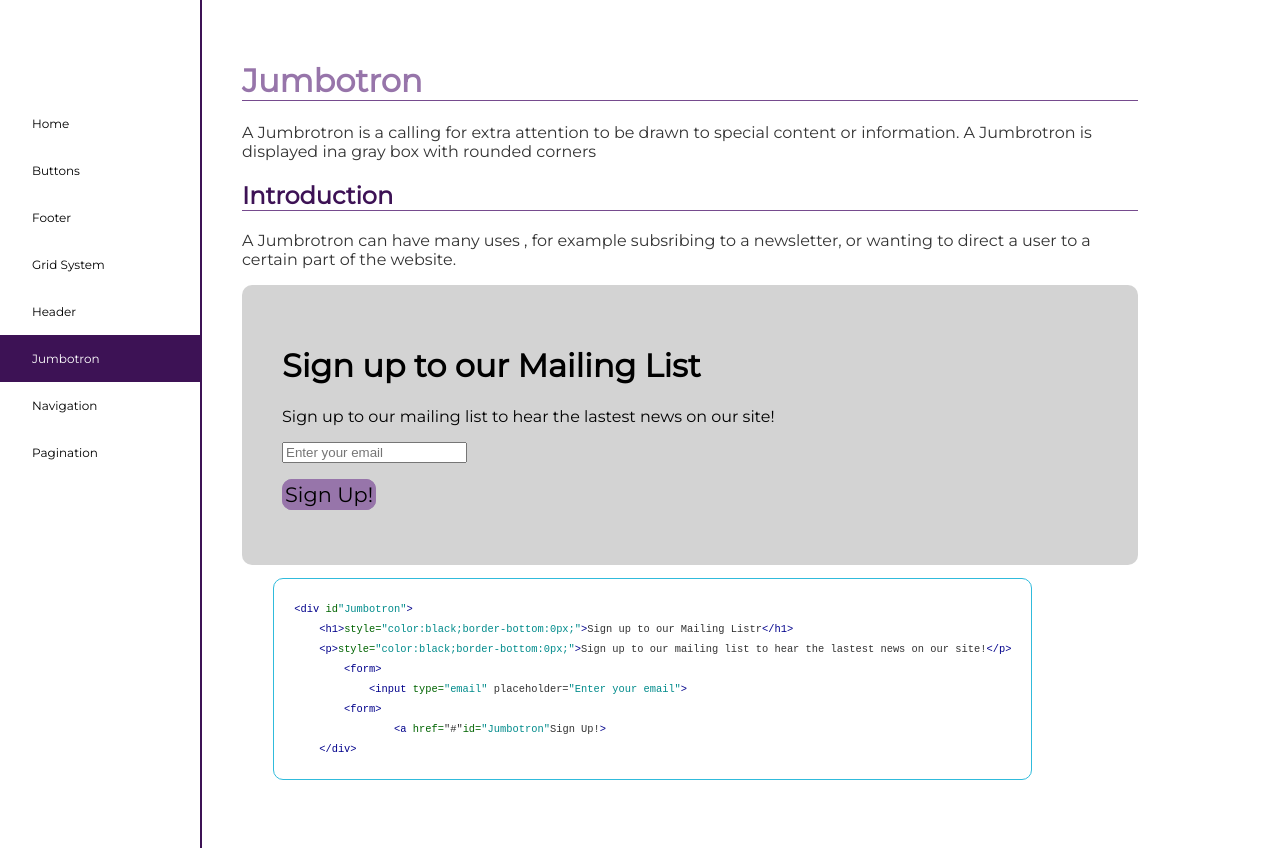
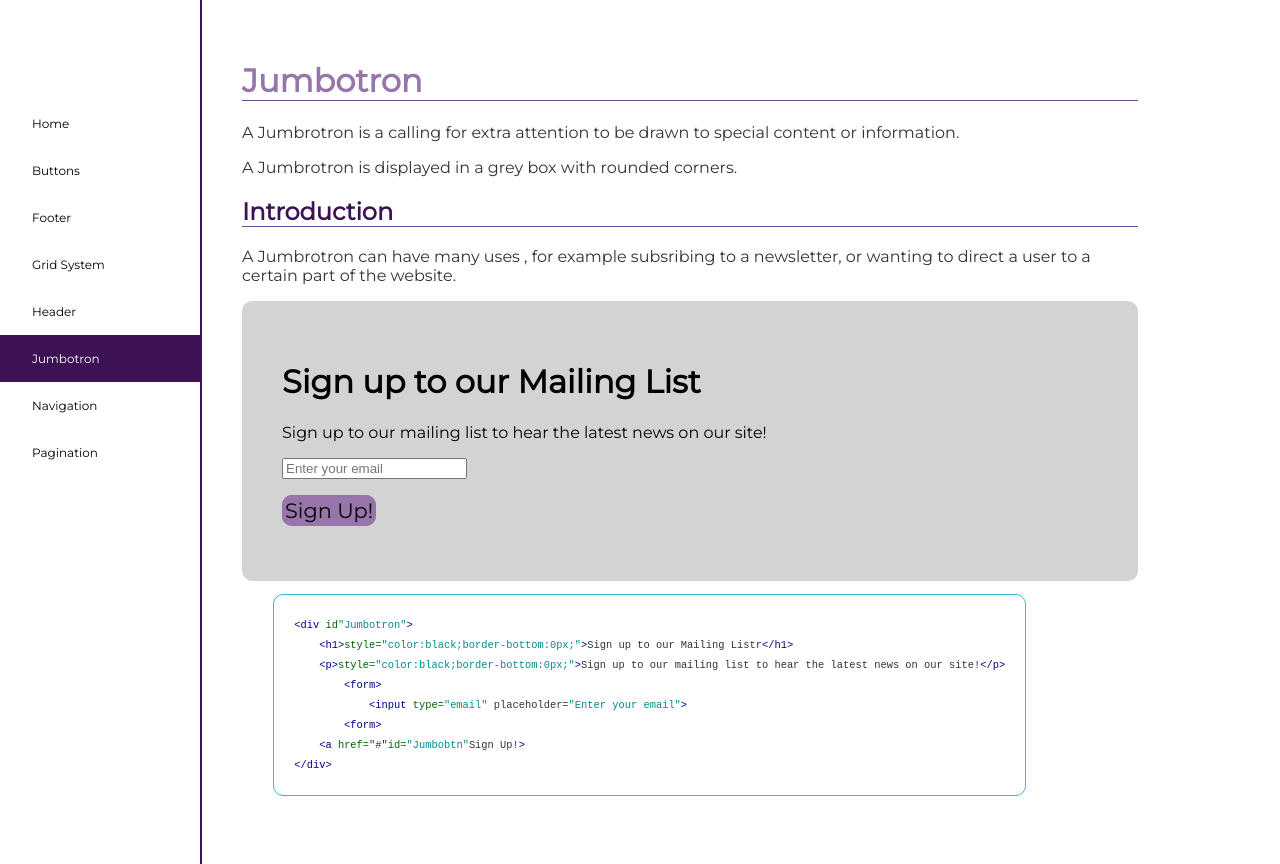
Before and after one commit to laurynplummer/PatternLibrary, a plain HTML site: page jumbotron.html in a window 1280 px wide. Drawn offline with Linux system fonts and the light colour scheme.

Commit message:
jumbotron spell checked

```diff
--- a/jumbotron.html
+++ b/jumbotron.html
@@ -26,8 +26,8 @@
 
         <main>
             <h1>Jumbotron</h1>
-            <p> A Jumbrotron is a calling for extra attention to be drawn to special content or information. A
-                Jumbrotron is displayed ina gray box with rounded corners </p>
+            <p> A Jumbrotron is a calling for extra attention to be drawn to special content or information.</p>
+            <p>A Jumbrotron is displayed in a grey box with rounded corners. </p>
 
             <h2>Introduction</h2>
             <p> A Jumbrotron can have many uses , for example subsribing to a newsletter, or wanting to direct a user to
@@ -35,7 +35,7 @@
 
             <div id="Jumbotron">
                 <h1 style="color:black; border-bottom: 0px"> Sign up to our Mailing List</h1>
-                <p style="color: black; border-bottom: 0px;"> Sign up to our mailing list to hear the lastest news on
+                <p style="color: black; border-bottom: 0px;">Sign up to our mailing list to hear the latest news on
                     our site!</p>
 
                 <form>
@@ -48,12 +48,12 @@
             <pre>
     <code class="code-block"><span class="tag">&lt;div </span><span class="attribute">id</span><span class="value">"Jumbotron"</span><span class="tag">&gt;</span>
     <span class="tag">&lt;h1&gt;</span><span class="attribute">style=</span><span class="value">"color:black;border-bottom:0px;"</span><span class="tag">&gt;</span>Sign up to our Mailing Listr<span class="tag">&lt;/h1&gt;</span>
-    <span class="tag">&lt;p&gt;</span><span class="attribute">style=</span><span class="value">"color:black;border-bottom:0px;"</span><span class="tag">&gt;</span>Sign up to our mailing list to hear the lastest news on our site!<span class="tag">&lt;/p&gt;</span>
+    <span class="tag">&lt;p&gt;</span><span class="attribute">style=</span><span class="value">"color:black;border-bottom:0px;"</span><span class="tag">&gt;</span>Sign up to our mailing list to hear the latest news on our site!<span class="tag">&lt;/p&gt;</span>
         <span class="tag">&lt;form&gt;</span>
             <span class="tag">&lt;input </span><span class="attribute">type=</span><span class="value">"email" </span><span class="attrib">placeholder=</span><span class="value">"Enter your email"</span><span class="tag">&gt;</span>
         <span class="tag">&lt;form&gt;</span>
-                <span class="tag">&lt;a </span><span class="attribute">href=</span>"#"<span class="attribute">id=</span><span class="value">"Jumbotron"</span>Sign Up!</span><span class="tag">&gt;</span>
-    <span class="tag">&lt;/div&gt;</span></code>
+    <span class="tag">&lt;a </span><span class="attribute">href=</span>"#"<span class="attribute">id=</span><span class="value">"Jumbobtn"</span>Sign Up!</span><span class="tag">&gt;</span>
+<span class="tag">&lt;/div&gt;</span></code>
             </pre>
         </main>
     </div>
```
